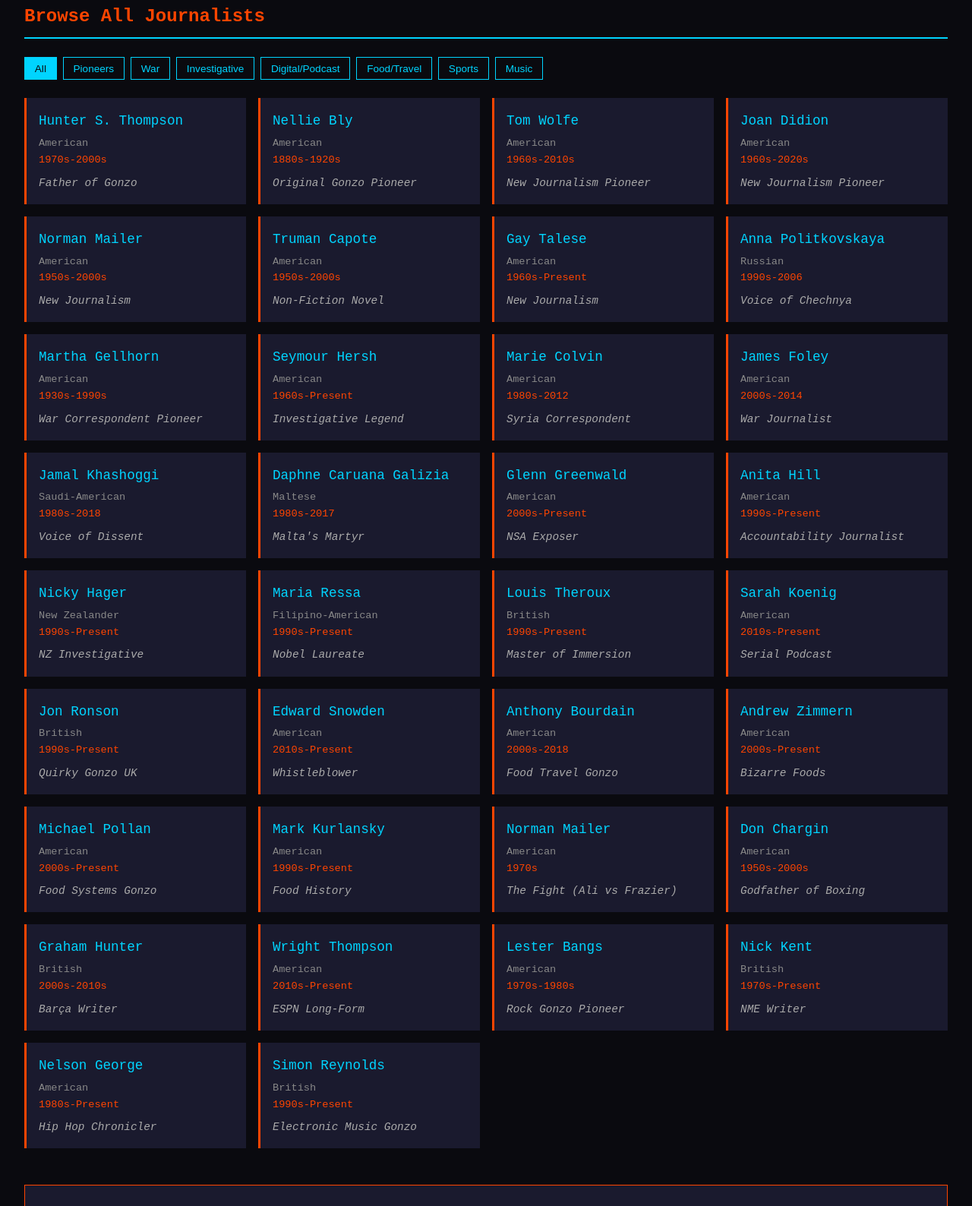
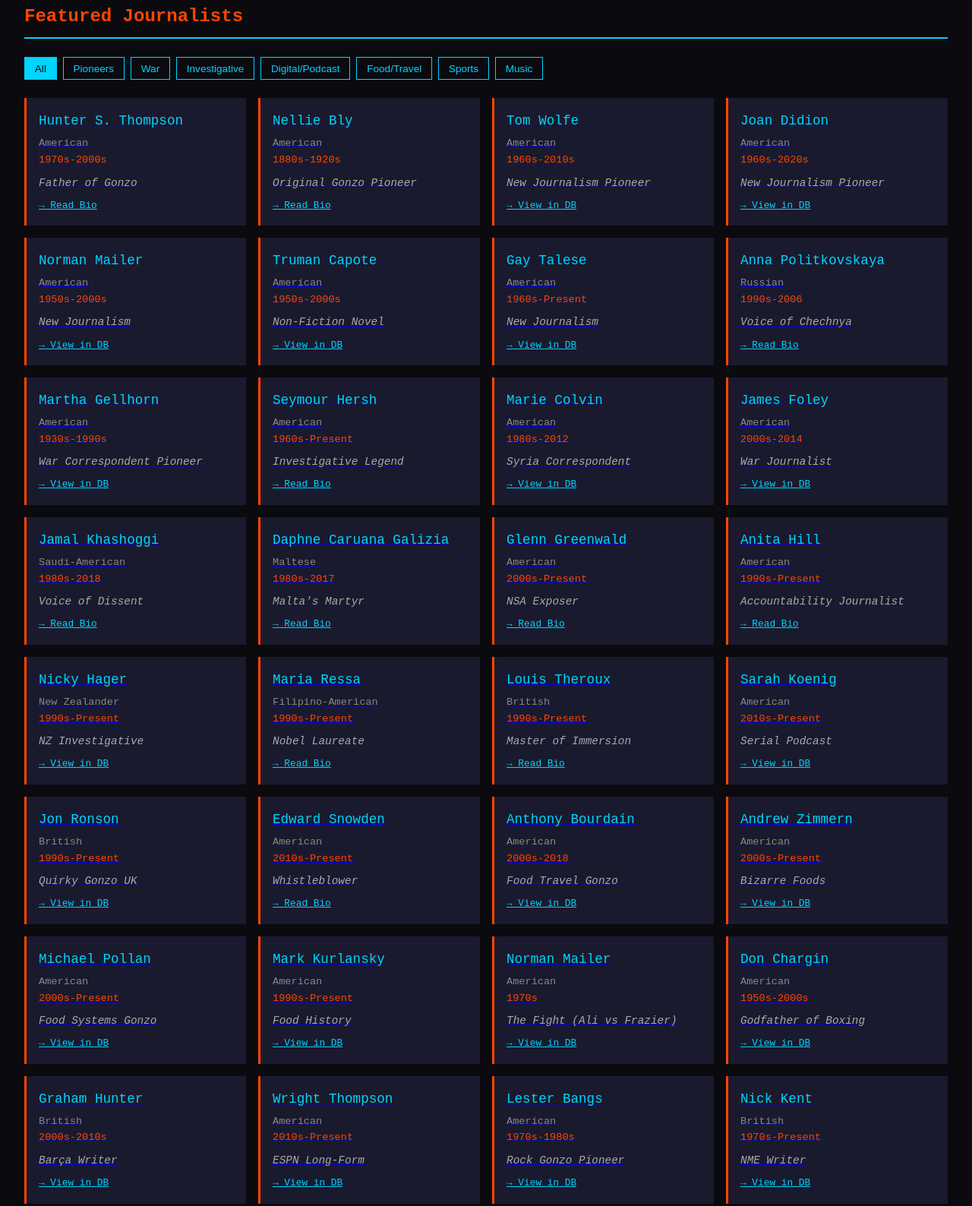
Before and after one commit to Thompson420/gonzo-journalism, a plain HTML site: page docs/index.html in a window 1280 px wide. Shown: the part 589-2177 px from the top of the page at 76% size. Drawn offline with Linux system fonts and the light colour scheme.

Commit message:
Featured journalists with bio links

```diff
--- a/docs/index.html
+++ b/docs/index.html
@@ -97,15 +97,27 @@
             padding: 1rem;
             border-left: 3px solid var(--primary);
             transition: transform 0.3s;
+            cursor: pointer;
         }
 
-        .journalist-card:hover { transform: translateX(5px); }
+        .journalist-card:hover {
+            transform: translateX(5px);
+            background: #252540;
+        }
+
         .journalist-card.hidden { display: none; }
+
+        .journalist-card a {
+            text-decoration: none;
+            color: inherit;
+            display: block;
+        }
 
         .journalist-name { color: var(--accent); font-size: 1.1rem; margin-bottom: 0.3rem; }
         .journalist-nationality { color: #888; font-size: 0.85rem; }
         .journalist-era { color: var(--primary); font-size: 0.85rem; }
         .journalist-contribution { font-style: italic; color: #aaa; font-size: 0.9rem; margin-top: 0.5rem; }
+        .journalist-bio-link { color: var(--accent); font-size: 0.8rem; text-decoration: underline; margin-top: 0.5rem; }
 
         .category-nav {
             display: flex;
@@ -152,22 +164,7 @@
             border-top: 3px solid var(--primary);
         }
 
-        .search-box {
-            width: 100%;
-            max-width: 400px;
-            padding: 0.8rem;
-            background: var(--secondary);
-            border: 2px solid var(--accent);
-            color: var(--text);
-            font-size: 1rem;
-            margin: 1rem auto;
-            display: block;
-        }
-
-        .db-link {
-            color: var(--accent);
-            text-decoration: underline;
-        }
+        .db-link { color: var(--accent); text-decoration: underline; }
 
         @media (max-width: 768px) {
             h1 { font-size: 1.8rem; }
@@ -184,7 +181,7 @@
 
     <nav>
         <a href="#stats">Stats</a>
-        <a href="#journalists">Database</a>
+        <a href="#featured">Featured</a>
         <a href="#timeline">Timeline</a>
         <a href="#about">About</a>
     </nav>
@@ -215,8 +212,8 @@
             Full database: <a href="https://github.com/Thompson420/gonzo-journalism/blob/master/NEON_ARCHIVE_PROTOCOL.md" target="_blank" class="db-link">NEON_ARCHIVE_PROTOCOL.md</a>
         </p>
 
-        <section id="journalists" class="section">
-            <h2>Browse All Journalists</h2>
+        <section id="featured" class="section">
+            <h2>Featured Journalists</h2>
             <div class="category-nav">
                 <button class="category-btn active" data-cat="all">All</button>
                 <button class="category-btn" data-cat="pioneer">Pioneers</button>
@@ -230,222 +227,256 @@
 
             <div class="journalist-grid">
                 <!-- Pioneers -->
-                <div class="journalist-card" data-cat="pioneer">
+                <a href="https://github.com/Thompson420/gonzo-journalism/blob/main/docs/hunter_thompson_bio.md" target="_blank" class="journalist-card" data-cat="pioneer">
                     <div class="journalist-name">Hunter S. Thompson</div>
                     <div class="journalist-nationality">American</div>
                     <div class="journalist-era">1970s-2000s</div>
                     <div class="journalist-contribution">Father of Gonzo</div>
-                </div>
-                <div class="journalist-card" data-cat="pioneer">
+                    <div class="journalist-bio-link">→ Read Bio</div>
+                </a>
+                <a href="https://github.com/Thompson420/gonzo-journalism/blob/main/docs/nellie_bly_bio.md" target="_blank" class="journalist-card" data-cat="pioneer">
                     <div class="journalist-name">Nellie Bly</div>
                     <div class="journalist-nationality">American</div>
                     <div class="journalist-era">1880s-1920s</div>
                     <div class="journalist-contribution">Original Gonzo Pioneer</div>
-                </div>
-                <div class="journalist-card" data-cat="pioneer">
+                    <div class="journalist-bio-link">→ Read Bio</div>
+                </a>
+                <a href="https://github.com/Thompson420/gonzo-journalism" target="_blank" class="journalist-card" data-cat="pioneer">
                     <div class="journalist-name">Tom Wolfe</div>
                     <div class="journalist-nationality">American</div>
                     <div class="journalist-era">1960s-2010s</div>
                     <div class="journalist-contribution">New Journalism Pioneer</div>
-                </div>
-                <div class="journalist-card" data-cat="pioneer">
+                    <div class="journalist-bio-link">→ View in DB</div>
+                </a>
+                <a href="https://github.com/Thompson420/gonzo-journalism" target="_blank" class="journalist-card" data-cat="pioneer">
                     <div class="journalist-name">Joan Didion</div>
                     <div class="journalist-nationality">American</div>
                     <div class="journalist-era">1960s-2020s</div>
                     <div class="journalist-contribution">New Journalism Pioneer</div>
-                </div>
-                <div class="journalist-card" data-cat="pioneer">
+                    <div class="journalist-bio-link">→ View in DB</div>
+                </a>
+                <a href="https://github.com/Thompson420/gonzo-journalism" target="_blank" class="journalist-card" data-cat="pioneer">
                     <div class="journalist-name">Norman Mailer</div>
                     <div class="journalist-nationality">American</div>
                     <div class="journalist-era">1950s-2000s</div>
                     <div class="journalist-contribution">New Journalism</div>
-                </div>
-                <div class="journalist-card" data-cat="pioneer">
+                    <div class="journalist-bio-link">→ View in DB</div>
+                </a>
+                <a href="https://github.com/Thompson420/gonzo-journalism" target="_blank" class="journalist-card" data-cat="pioneer">
                     <div class="journalist-name">Truman Capote</div>
                     <div class="journalist-nationality">American</div>
                     <div class="journalist-era">1950s-2000s</div>
                     <div class="journalist-contribution">Non-Fiction Novel</div>
-                </div>
-                <div class="journalist-card" data-cat="pioneer">
+                    <div class="journalist-bio-link">→ View in DB</div>
+                </a>
+                <a href="https://github.com/Thompson420/gonzo-journalism" target="_blank" class="journalist-card" data-cat="pioneer">
                     <div class="journalist-name">Gay Talese</div>
                     <div class="journalist-nationality">American</div>
                     <div class="journalist-era">1960s-Present</div>
                     <div class="journalist-contribution">New Journalism</div>
-                </div>
+                    <div class="journalist-bio-link">→ View in DB</div>
+                </a>
 
                 <!-- War -->
-                <div class="journalist-card" data-cat="war">
+                <a href="https://github.com/Thompson420/gonzo-journalism/blob/main/docs/anna_politkovskaya_bio.md" target="_blank" class="journalist-card" data-cat="war">
                     <div class="journalist-name">Anna Politkovskaya</div>
                     <div class="journalist-nationality">Russian</div>
                     <div class="journalist-era">1990s-2006</div>
                     <div class="journalist-contribution">Voice of Chechnya</div>
-                </div>
-                <div class="journalist-card" data-cat="war">
+                    <div class="journalist-bio-link">→ Read Bio</div>
+                </a>
+                <a href="https://github.com/Thompson420/gonzo-journalism" target="_blank" class="journalist-card" data-cat="war">
                     <div class="journalist-name">Martha Gellhorn</div>
                     <div class="journalist-nationality">American</div>
                     <div class="journalist-era">1930s-1990s</div>
                     <div class="journalist-contribution">War Correspondent Pioneer</div>
-                </div>
-                <div class="journalist-card" data-cat="war">
+                    <div class="journalist-bio-link">→ View in DB</div>
+                </a>
+                <a href="https://github.com/Thompson420/gonzo-journalism/blob/main/docs/seymour_hersh_bio.md" target="_blank" class="journalist-card" data-cat="war">
                     <div class="journalist-name">Seymour Hersh</div>
                     <div class="journalist-nationality">American</div>
                     <div class="journalist-era">1960s-Present</div>
                     <div class="journalist-contribution">Investigative Legend</div>
-                </div>
-                <div class="journalist-card" data-cat="war">
+                    <div class="journalist-bio-link">→ Read Bio</div>
+                </a>
+                <a href="https://github.com/Thompson420/gonzo-journalism" target="_blank" class="journalist-card" data-cat="war">
                     <div class="journalist-name">Marie Colvin</div>
                     <div class="journalist-nationality">American</div>
                     <div class="journalist-era">1980s-2012</div>
                     <div class="journalist-contribution">Syria Correspondent</div>
-                </div>
-                <div class="journalist-card" data-cat="war">
+                    <div class="journalist-bio-link">→ View in DB</div>
+                </a>
+                <a href="https://github.com/Thompson420/gonzo-journalism" target="_blank" class="journalist-card" data-cat="war">
                     <div class="journalist-name">James Foley</div>
                     <div class="journalist-nationality">American</div>
                     <div class="journalist-era">2000s-2014</div>
                     <div class="journalist-contribution">War Journalist</div>
-                </div>
+                    <div class="journalist-bio-link">→ View in DB</div>
+                </a>
 
                 <!-- Investigative -->
-                <div class="journalist-card" data-cat="investigative">
+                <a href="https://github.com/Thompson420/gonzo-journalism/blob/main/docs/jamal_khashoggi_bio.md" target="_blank" class="journalist-card" data-cat="investigative">
                     <div class="journalist-name">Jamal Khashoggi</div>
                     <div class="journalist-nationality">Saudi-American</div>
                     <div class="journalist-era">1980s-2018</div>
                     <div class="journalist-contribution">Voice of Dissent</div>
-                </div>
-                <div class="journalist-card" data-cat="investigative">
+                    <div class="journalist-bio-link">→ Read Bio</div>
+                </a>
+                <a href="https://github.com/Thompson420/gonzo-journalism/blob/main/docs/daphne_galizia_bio.md" target="_blank" class="journalist-card" data-cat="investigative">
                     <div class="journalist-name">Daphne Caruana Galizia</div>
                     <div class="journalist-nationality">Maltese</div>
                     <div class="journalist-era">1980s-2017</div>
                     <div class="journalist-contribution">Malta's Martyr</div>
-                </div>
-                <div class="journalist-card" data-cat="investigative">
+                    <div class="journalist-bio-link">→ Read Bio</div>
+                </a>
+                <a href="https://github.com/Thompson420/gonzo-journalism/blob/main/docs/glenn_greenwald_bio.md" target="_blank" class="journalist-card" data-cat="investigative">
                     <div class="journalist-name">Glenn Greenwald</div>
                     <div class="journalist-nationality">American</div>
                     <div class="journalist-era">2000s-Present</div>
                     <div class="journalist-contribution">NSA Exposer</div>
-                </div>
-                <div class="journalist-card" data-cat="investigative">
+                    <div class="journalist-bio-link">→ Read Bio</div>
+                </a>
+                <a href="https://github.com/Thompson420/gonzo-journalism/blob/main/docs/anita_hill_bio.md" target="_blank" class="journalist-card" data-cat="investigative">
                     <div class="journalist-name">Anita Hill</div>
                     <div class="journalist-nationality">American</div>
                     <div class="journalist-era">1990s-Present</div>
                     <div class="journalist-contribution">Accountability Journalist</div>
-                </div>
-                <div class="journalist-card" data-cat="investigative">
+                    <div class="journalist-bio-link">→ Read Bio</div>
+                </a>
+                <a href="https://github.com/Thompson420/gonzo-journalism" target="_blank" class="journalist-card" data-cat="investigative">
                     <div class="journalist-name">Nicky Hager</div>
                     <div class="journalist-nationality">New Zealander</div>
                     <div class="journalist-era">1990s-Present</div>
                     <div class="journalist-contribution">NZ Investigative</div>
-                </div>
+                    <div class="journalist-bio-link">→ View in DB</div>
+                </a>
 
                 <!-- Digital/Podcast -->
-                <div class="journalist-card" data-cat="digital">
+                <a href="https://github.com/Thompson420/gonzo-journalism/blob/main/docs/maria_ressa_bio.md" target="_blank" class="journalist-card" data-cat="digital">
                     <div class="journalist-name">Maria Ressa</div>
                     <div class="journalist-nationality">Filipino-American</div>
                     <div class="journalist-era">1990s-Present</div>
                     <div class="journalist-contribution">Nobel Laureate</div>
-                </div>
-                <div class="journalist-card" data-cat="digital">
+                    <div class="journalist-bio-link">→ Read Bio</div>
+                </a>
+                <a href="https://github.com/Thompson420/gonzo-journalism/blob/main/docs/louis_theroux_bio.md" target="_blank" class="journalist-card" data-cat="digital">
                     <div class="journalist-name">Louis Theroux</div>
                     <div class="journalist-nationality">British</div>
                     <div class="journalist-era">1990s-Present</div>
                     <div class="journalist-contribution">Master of Immersion</div>
-                </div>
-                <div class="journalist-card" data-cat="digital">
+                    <div class="journalist-bio-link">→ Read Bio</div>
+                </a>
+                <a href="https://github.com/Thompson420/gonzo-journalism" target="_blank" class="journalist-card" data-cat="digital">
                     <div class="journalist-name">Sarah Koenig</div>
                     <div class="journalist-nationality">American</div>
                     <div class="journalist-era">2010s-Present</div>
                     <div class="journalist-contribution">Serial Podcast</div>
-                </div>
-                <div class="journalist-card" data-cat="digital">
+                    <div class="journalist-bio-link">→ View in DB</div>
+                </a>
+                <a href="https://github.com/Thompson420/gonzo-journalism" target="_blank" class="journalist-card" data-cat="digital">
                     <div class="journalist-name">Jon Ronson</div>
                     <div class="journalist-nationality">British</div>
                     <div class="journalist-era">1990s-Present</div>
                     <div class="journalist-contribution">Quirky Gonzo UK</div>
-                </div>
-                <div class="journalist-card" data-cat="digital">
+                    <div class="journalist-bio-link">→ View in DB</div>
+                </a>
+                <a href="https://github.com/Thompson420/gonzo-journalism/blob/main/docs/edward_snowden_bio.md" target="_blank" class="journalist-card" data-cat="digital">
                     <div class="journalist-name">Edward Snowden</div>
                     <div class="journalist-nationality">American</div>
                     <div class="journalist-era">2010s-Present</div>
                     <div class="journalist-contribution">Whistleblower</div>
-                </div>
+                    <div class="journalist-bio-link">→ Read Bio</div>
+                </a>
 
                 <!-- Food/Travel -->
-                <div class="journalist-card" data-cat="food">
+                <a href="https://github.com/Thompson420/gonzo-journalism" target="_blank" class="journalist-card" data-cat="food">
                     <div class="journalist-name">Anthony Bourdain</div>
                     <div class="journalist-nationality">American</div>
                     <div class="journalist-era">2000s-2018</div>
                     <div class="journalist-contribution">Food Travel Gonzo</div>
-                </div>
-                <div class="journalist-card" data-cat="food">
+                    <div class="journalist-bio-link">→ View in DB</div>
+                </a>
+                <a href="https://github.com/Thompson420/gonzo-journalism" target="_blank" class="journalist-card" data-cat="food">
                     <div class="journalist-name">Andrew Zimmern</div>
                     <div class="journalist-nationality">American</div>
                     <div class="journalist-era">2000s-Present</div>
                     <div class="journalist-contribution">Bizarre Foods</div>
-                </div>
-                <div class="journalist-card" data-cat="food">
+                    <div class="journalist-bio-link">→ View in DB</div>
+                </a>
+                <a href="https://github.com/Thompson420/gonzo-journalism" target="_blank" class="journalist-card" data-cat="food">
                     <div class="journalist-name">Michael Pollan</div>
                     <div class="journalist-nationality">American</div>
                     <div class="journalist-era">2000s-Present</div>
                     <div class="journalist-contribution">Food Systems Gonzo</div>
-                </div>
-                <div class="journalist-card" data-cat="food">
+                    <div class="journalist-bio-link">→ View in DB</div>
+                </a>
+                <a href="https://github.com/Thompson420/gonzo-journalism" target="_blank" class="journalist-card" data-cat="food">
                     <div class="journalist-name">Mark Kurlansky</div>
                     <div class="journalist-nationality">American</div>
                     <div class="journalist-era">1990s-Present</div>
                     <div class="journalist-contribution">Food History</div>
-                </div>
+                    <div class="journalist-bio-link">→ View in DB</div>
+                </a>
 
                 <!-- Sports -->
-                <div class="journalist-card" data-cat="sports">
+                <a href="https://github.com/Thompson420/gonzo-journalism" target="_blank" class="journalist-card" data-cat="sports">
                     <div class="journalist-name">Norman Mailer</div>
                     <div class="journalist-nationality">American</div>
                     <div class="journalist-era">1970s</div>
                     <div class="journalist-contribution">The Fight (Ali vs Frazier)</div>
-                </div>
-                <div class="journalist-card" data-cat="sports">
+                    <div class="journalist-bio-link">→ View in DB</div>
+                </a>
+                <a href="https://github.com/Thompson420/gonzo-journalism" target="_blank" class="journalist-card" data-cat="sports">
                     <div class="journalist-name">Don Chargin</div>
                     <div class="journalist-nationality">American</div>
                     <div class="journalist-era">1950s-2000s</div>
                     <div class="journalist-contribution">Godfather of Boxing</div>
-                </div>
-                <div class="journalist-card" data-cat="sports">
+                    <div class="journalist-bio-link">→ View in DB</div>
+                </a>
+                <a href="https://github.com/Thompson420/gonzo-journalism" target="_blank" class="journalist-card" data-cat="sports">
                     <div class="journalist-name">Graham Hunter</div>
                     <div class="journalist-nationality">British</div>
                     <div class="journalist-era">2000s-2010s</div>
                     <div class="journalist-contribution">Barça Writer</div>
-                </div>
-                <div class="journalist-card" data-cat="sports">
+                    <div class="journalist-bio-link">→ View in DB</div>
+                </a>
+                <a href="https://github.com/Thompson420/gonzo-journalism" target="_blank" class="journalist-card" data-cat="sports">
                     <div class="journalist-name">Wright Thompson</div>
                     <div class="journalist-nationality">American</div>
                     <div class="journalist-era">2010s-Present</div>
                     <div class="journalist-contribution">ESPN Long-Form</div>
-                </div>
+                    <div class="journalist-bio-link">→ View in DB</div>
+                </a>
 
                 <!-- Music -->
-                <div class="journalist-card" data-cat="music">
+                <a href="https://github.com/Thompson420/gonzo-journalism" target="_blank" class="journalist-card" data-cat="music">
                     <div class="journalist-name">Lester Bangs</div>
                     <div class="journalist-nationality">American</div>
                     <div class="journalist-era">1970s-1980s</div>
                     <div class="journalist-contribution">Rock Gonzo Pioneer</div>
-                </div>
-                <div class="journalist-card" data-cat="music">
+                    <div class="journalist-bio-link">→ View in DB</div>
+                </a>
+                <a href="https://github.com/Thompson420/gonzo-journalism" target="_blank" class="journalist-card" data-cat="music">
                     <div class="journalist-name">Nick Kent</div>
                     <div class="journalist-nationality">British</div>
                     <div class="journalist-era">1970s-Present</div>
                     <div class="journalist-contribution">NME Writer</div>
-                </div>
-                <div class="journalist-card" data-cat="music">
+                    <div class="journalist-bio-link">→ View in DB</div>
+                </a>
+                <a href="https://github.com/Thompson420/gonzo-journalism" target="_blank" class="journalist-card" data-cat="music">
                     <div class="journalist-name">Nelson George</div>
                     <div class="journalist-nationality">American</div>
                     <div class="journalist-era">1980s-Present</div>
                     <div class="journalist-contribution">Hip Hop Chronicler</div>
-                </div>
-                <div class="journalist-card" data-cat="music">
+                    <div class="journalist-bio-link">→ View in DB</div>
+                </a>
+                <a href="https://github.com/Thompson420/gonzo-journalism" target="_blank" class="journalist-card" data-cat="music">
                     <div class="journalist-name">Simon Reynolds</div>
                     <div class="journalist-nationality">British</div>
                     <div class="journalist-era">1990s-Present</div>
                     <div class="journalist-contribution">Electronic Music Gonzo</div>
-                </div>
+                    <div class="journalist-bio-link">→ View in DB</div>
+                </a>
             </div>
         </section>
 
@@ -466,6 +497,7 @@
             <p>The NEON Archive Protocol documents gonzo journalists from around the world and throughout history. From Nellie Bly's 1887 undercover investigations to modern podcast journalists.</p>
             <br>
             <p><strong>Main Database:</strong> <a href="https://github.com/Thompson420/gonzo-journalism/blob/master/NEON_ARCHIVE_PROTOCOL.md" class="db-link">NEON_ARCHIVE_PROTOCOL.md</a> (404 entries)</p>
+            <p><strong>Detailed Bios:</strong> <a href="https://github.com/Thompson420/gonzo-journalism/tree/main/docs" class="db-link">/docs folder</a></p>
             <p><strong>Maintained by:</strong> Thompson (The Scroll)</p>
             <p><strong>Repository:</strong> github.com/Thompson420/gonzo-journalism</p>
             <p><strong>Last Updated:</strong> March 10, 2026</p>
```
